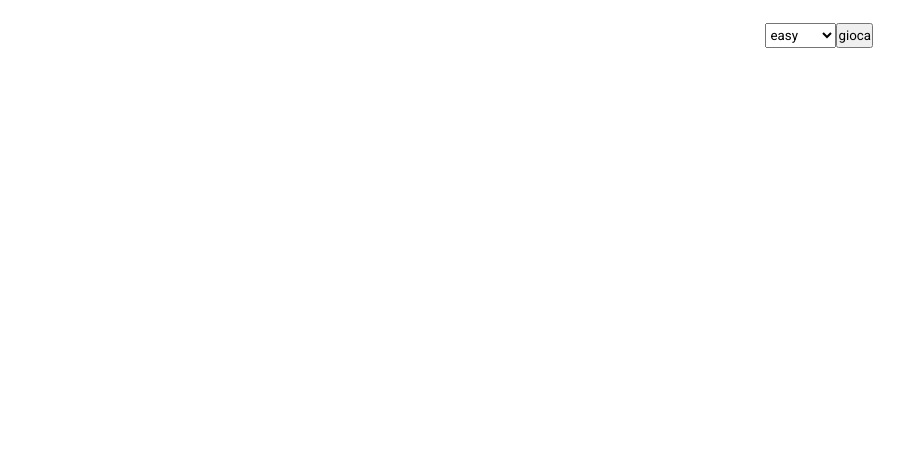
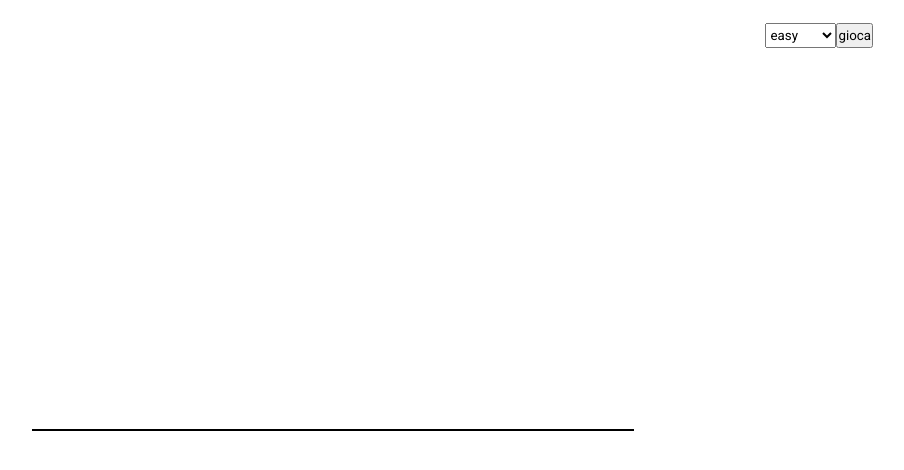
Before and after one commit to edaless/js-campominato-grid, a plain HTML site: page bonus/index.html in a window 1280 px wide. Shown: the whole page, without its empty margins (307-1211 px from the left). Drawn offline with Linux system fonts and the light colour scheme.

Commit message:
(principalmente il border del campo)

```diff
--- a/bonus/CSS/style.css
+++ b/bonus/CSS/style.css
@@ -44,13 +44,16 @@ button, select{
 
 }
 .campo{
-    width: var(--w-campo);
+    width: calc(var(--w-campo) + 2px);
+    /* i due px sono il border */
     display: flex;
     flex-wrap: wrap;
+    border: 1px solid black;
 }
 
 
 .cella{
+    padding: 1%;
     /* background-color: brown; */
     border: 1px solid black;
 }
@@ -63,6 +66,8 @@ button, select{
     height: calc(var(--w-campo) / 9);
 }
 .difficult{
+    /* width: calc(var(--w-campo) / 7);
+    height: calc(var(--w-campo) / 7); */
     width: calc(var(--w-campo) / 7.001);
     height: calc(var(--w-campo) / 7.001);
     /* boh, altrimenti non ce ne stanno 7 */
```
